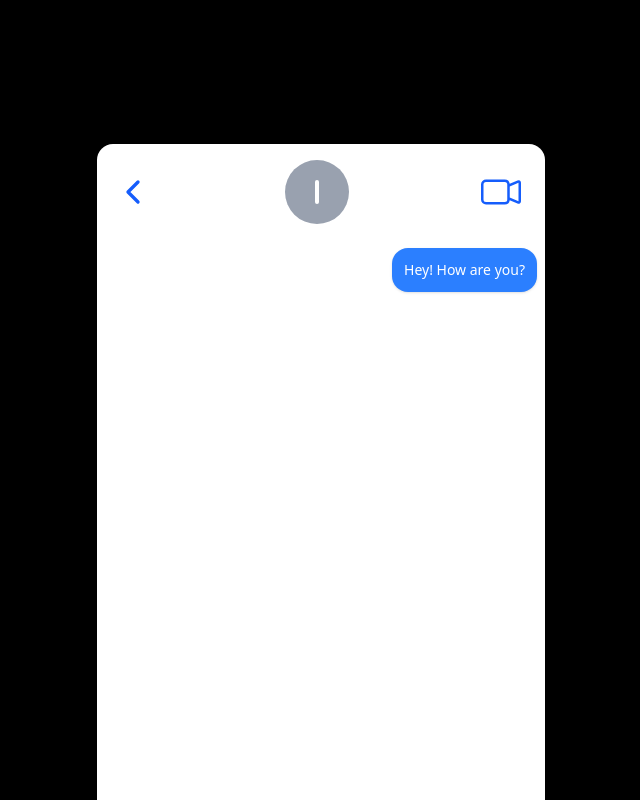
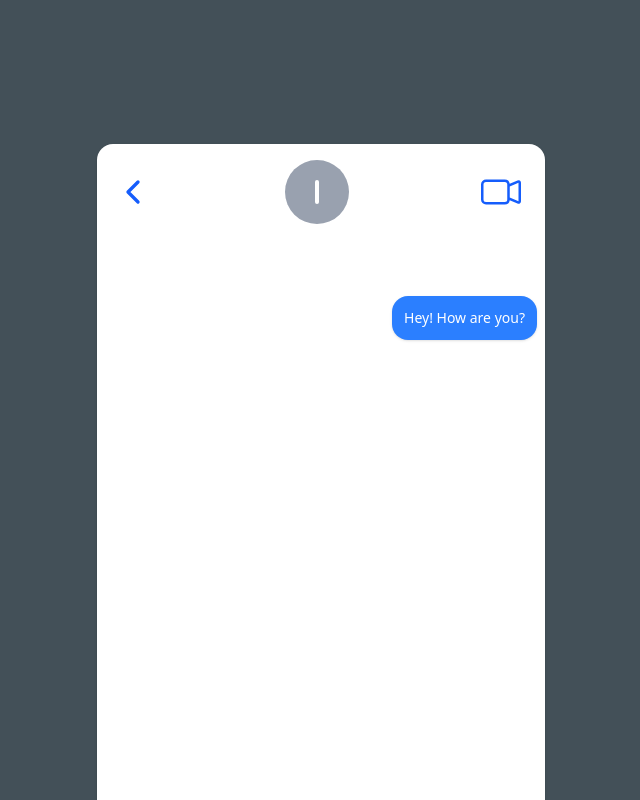
Before and after one commit to jacob-s-codes/Dear-UHS, a Next.js app: page /conversation in a window 1280 px wide. Shown: the top 800 px of the page, without its empty margins (319-959 px from the left). Built offline with nearby package versions, Linux system fonts and the light colour scheme.

Commit message:
changed color scheme

```diff
--- a/app/conversation/page.tsx
+++ b/app/conversation/page.tsx
@@ -11,7 +11,7 @@ const Page = () => {
 
 
     return (
-        <div className="h-screen bg-black flex flex-col items-center p-36">
+        <div className="h-screen bg-iron-grey flex flex-col items-center p-36">
             <div className="w-full max-w-md bg-white rounded-2xl shadow  flex flex-col gap-4 ">
                 <div className="w-full flex justify-between pt-4 px-4 top-0 sticky">
 
@@ -36,7 +36,7 @@ const Page = () => {
 
 
 
-                <div className="flex flex-col gap-[100vh] overflow-y-auto  p-2">
+                <div className="flex flex-col gap-[100vh] overflow-y-auto my-12 p-2">
                     {messages.map((msg, index) => (
                         <motion.div
                             key={msg.id}
--- a/app/globals.css
+++ b/app/globals.css
@@ -4,6 +4,16 @@
 @custom-variant dark (&:is(.dark *));
 
 @theme inline {
+  --color-grey-olive: #848c8eff;
+  --color-dim-grey: #646e73ff;
+  --color-iron-grey: #435058ff;
+  --color-dim-grey-2: #626a70ff;
+  --color-grey: #818487ff;
+  --color-rosy-granite: #a09e9fff;
+  --color-silver: #bfb7b6ff;
+  --color-silver-2: #ccc6c4ff;
+  --color-dust-grey: #d8d5d2ff;
+  --color-white-smoke: #f1f2eeff;
   --color-background: var(--background);
   --color-foreground: var(--foreground);
   --font-sans: var(--font-geist-sans);
@@ -116,6 +126,7 @@
   * {
     @apply border-border outline-ring/50;
   }
+
   body {
     @apply bg-background text-foreground;
   }
--- a/app/layout.tsx
+++ b/app/layout.tsx
@@ -25,7 +25,7 @@ export default function RootLayout({
   return (
     <html lang="en">
       <body
-        className={`${geistSans.variable} ${geistMono.variable} antialiased bg-black scroll-smooth`}
+        className={`${geistSans.variable} ${geistMono.variable} antialiased bg-iron-grey scroll-smooth`}
       >
         {children}
       </body>
```
